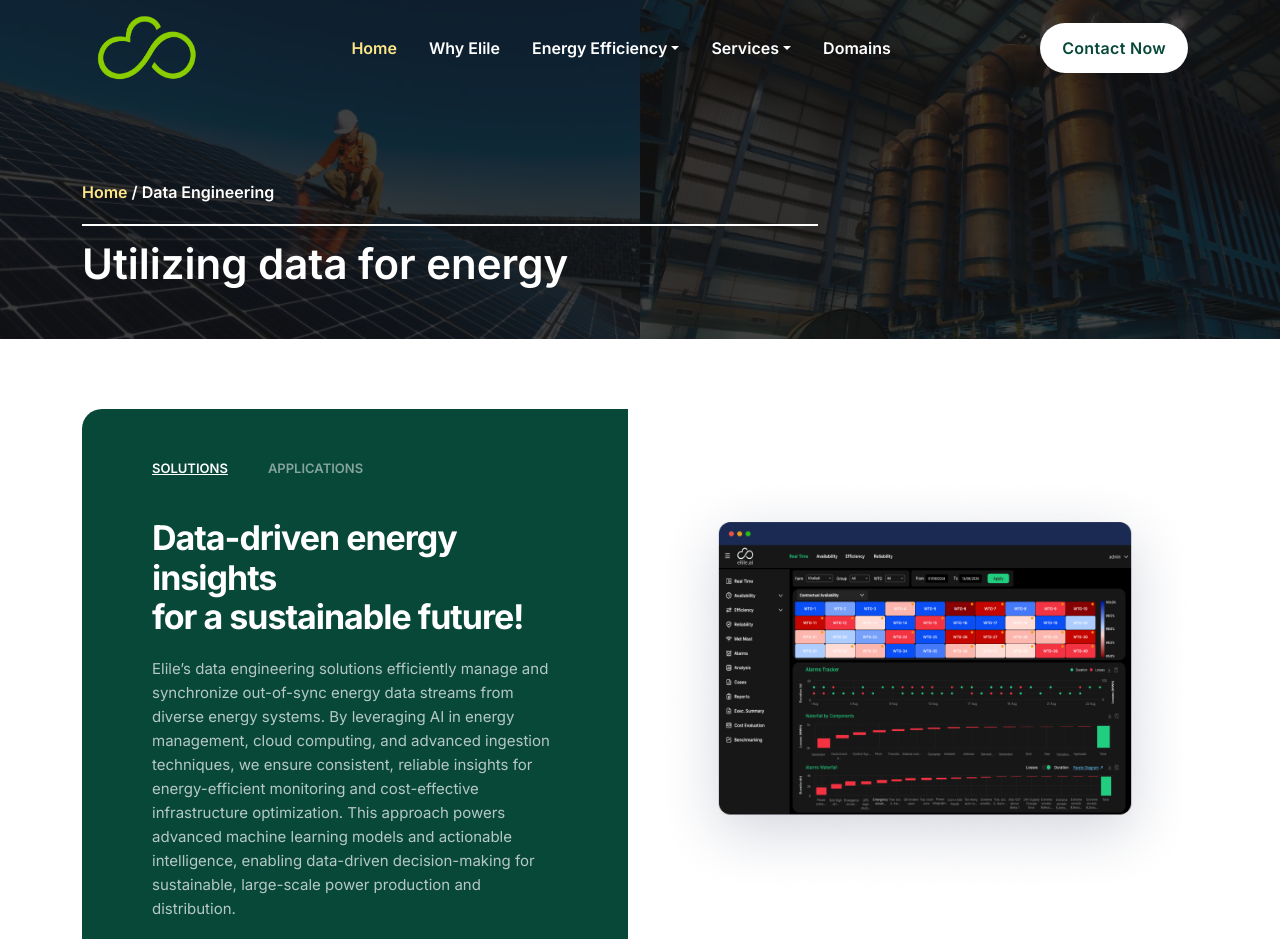
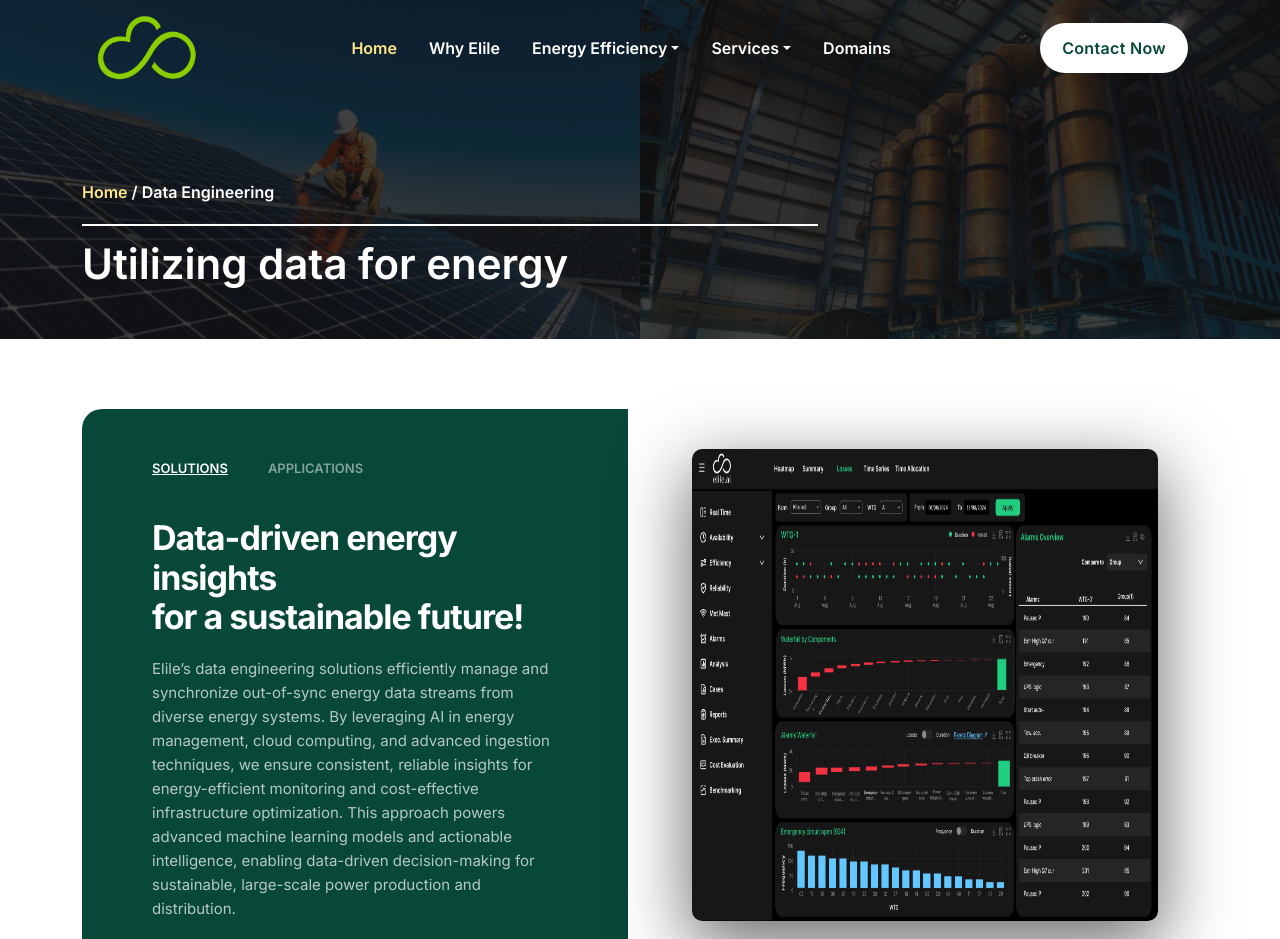
Before and after one commit to praneshkumarsingh/nextjs-demo, a Next.js app: page /data-engineering in a window 1280 px wide. Shown: the top 939 px of the page. Built offline with nearby package versions, Linux system fonts and the light colour scheme.

Commit message:
updateds

```diff
--- a/src/app/data-engineering/page.jsx
+++ b/src/app/data-engineering/page.jsx
@@ -38,7 +38,7 @@ const Page = () => {
             </div>
             <div className="col-lg-6">
               <div className="service-tab-img">
-                <img src="/img/service-img.png" className="img-fluid" />
+                <img src="/img/dashboard.png" className="img-fluid" />
               </div>
             </div>
           </div>
--- a/src/app/globals.css
+++ b/src/app/globals.css
@@ -570,8 +570,14 @@ footer .widget-title {
   border-radius: 0px 20px 20px 0px;
   height: 100%;
   display: flex;
-  align-items: center;
+  align-items: normal;
   justify-content: center;
+  padding: 40px;
+}
+
+.service-tab-img img {
+  box-shadow: rgba(0, 0, 0, 0.56) 0px 22px 70px 4px;
+  border-radius: 10px;
 }
 
 @media (max-width: 1199px) {
--- a/src/app/page.jsx
+++ b/src/app/page.jsx
@@ -86,7 +86,8 @@ function page() {
                 <h3>
                   From inefficiency to performance
                   <br />
-                  <span> With the best</span> of AI
+                  With the best
+                  <span> of AI</span>
                 </h3>
               </div>
 
```
Also changed, not shown: public/img/dashboard.png (added).
